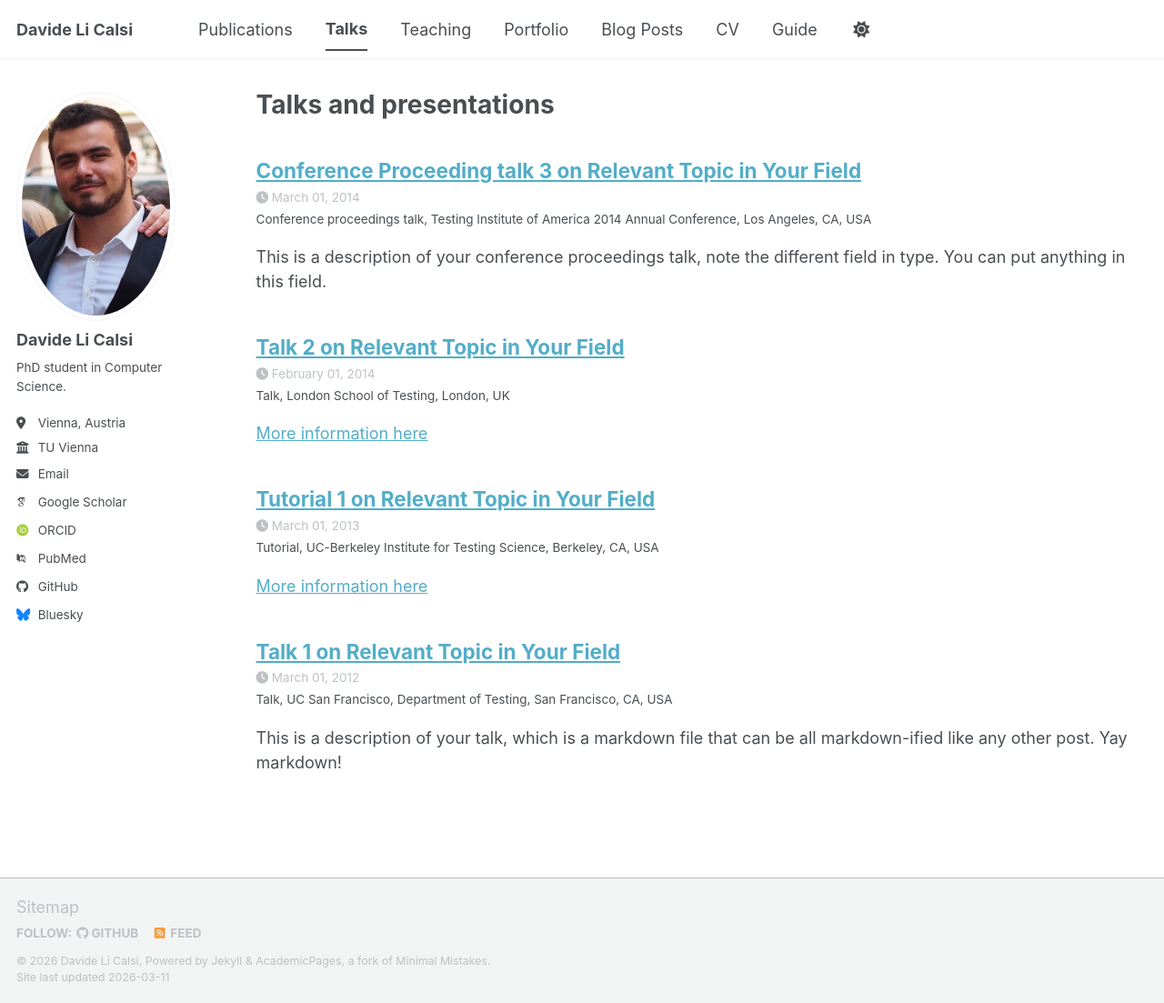
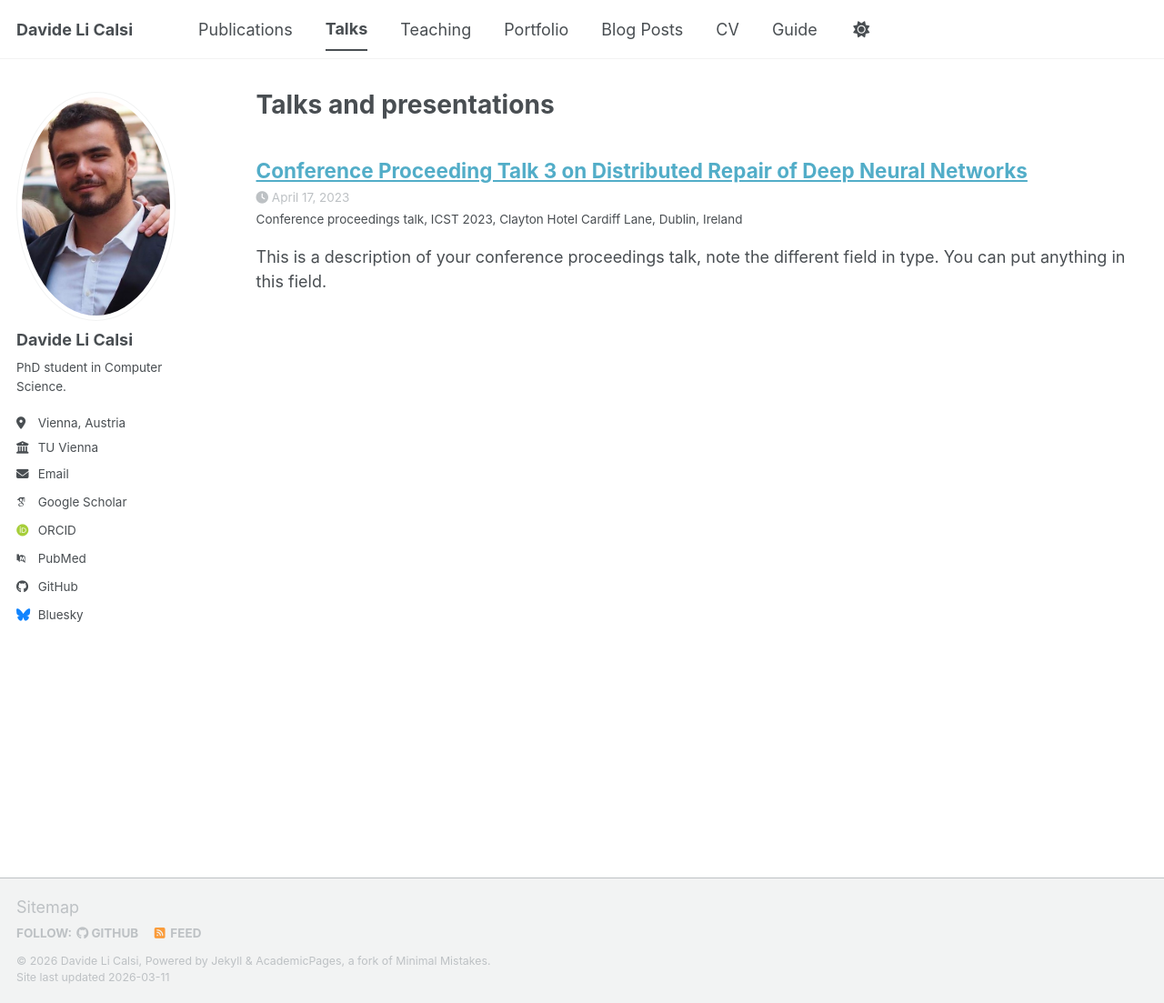
Before and after one commit to DavideLiCalsi/DavideLiCalsi.github.io, a Jekyll site: the page built from _pages/talks.html, in a window 1280 px wide and 1103 px high. Shown: the whole window at 91% size. Built offline with Jekyll 4.4.1, drawn with Linux system fonts in a browser that asks for light colours; some web fonts are replaced; a script bundle is joined from its source files by our own code; library files that are not in the unit come from our copies.

Commit message:
fix talks

```diff
--- a/_talks/2012-03-01-talk-1.md
+++ /dev/null
@@ -1,11 +0,0 @@
----
-title: "Talk 1 on Relevant Topic in Your Field"
-collection: talks
-type: "Talk"
-permalink: /talks/2012-03-01-talk-1
-venue: "UC San Francisco, Department of Testing"
-date: 2012-03-01
-location: "San Francisco, CA, USA"
----
-
-This is a description of your talk, which is a markdown file that can be all markdown-ified like any other post. Yay markdown!
--- a/_talks/2013-03-01-tutorial-1.md
+++ /dev/null
@@ -1,13 +0,0 @@
----
-title: "Tutorial 1 on Relevant Topic in Your Field"
-collection: talks
-type: "Tutorial"
-permalink: /talks/2013-03-01-tutorial-1
-venue: "UC-Berkeley Institute for Testing Science"
-date: 2013-03-01
-location: "Berkeley, CA, USA"
----
-
-[More information here](http://exampleurl.com)
-
-This is a description of your tutorial, note the different field in type. This is a markdown files that can be all markdown-ified like any other post. Yay markdown!
--- a/_talks/2014-02-01-talk-2.md
+++ /dev/null
@@ -1,13 +0,0 @@
----
-title: "Talk 2 on Relevant Topic in Your Field"
-collection: talks
-type: "Talk"
-permalink: /talks/2014-02-01-talk-2
-venue: "London School of Testing"
-date: 2014-02-01
-location: "London, UK"
----
-
-[More information here](http://example2.com)
-
-This is a description of your talk, which is a markdown files that can be all markdown-ified like any other post. Yay markdown!
--- a/_talks/2014-03-01-talk-3.md
+++ b/_talks/2014-03-01-talk-3.md
@@ -1,11 +1,11 @@
 ---
-title: "Conference Proceeding talk 3 on Relevant Topic in Your Field"
+title: "Conference Proceeding Talk 3 on Distributed Repair of Deep Neural Networks"
 collection: talks
 type: "Conference proceedings talk"
 permalink: /talks/2014-03-01-talk-3
-venue: "Testing Institute of America 2014 Annual Conference"
-date: 2014-03-01
-location: "Los Angeles, CA, USA"
+venue: "ICST 2023"
+date: 2023-04-17
+location: "Clayton Hotel Cardiff Lane, Dublin, Ireland"
 ---
 
 This is a description of your conference proceedings talk, note the different field in type. You can put anything in this field.
```
Also changed, not shown: _publications/2009-10-01-paper-title-number-1.md (+1 -2 lines).
